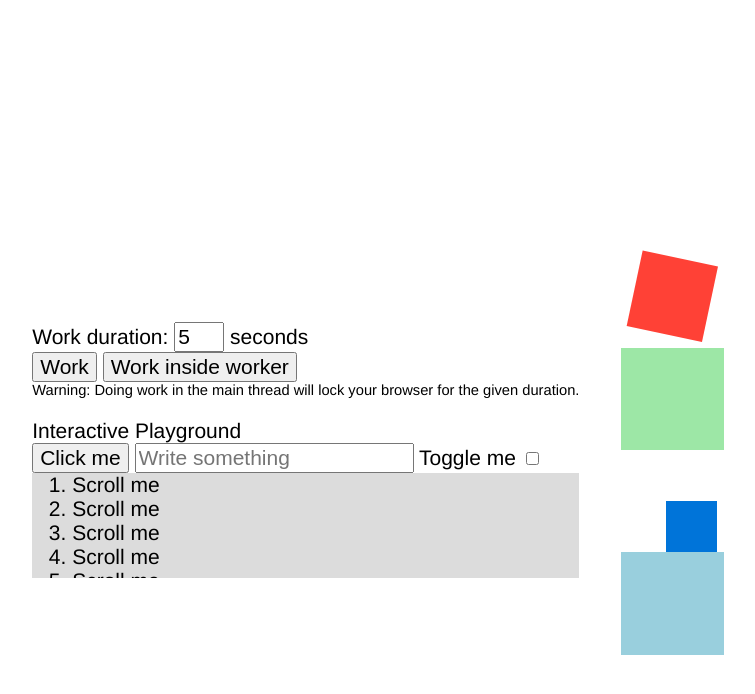
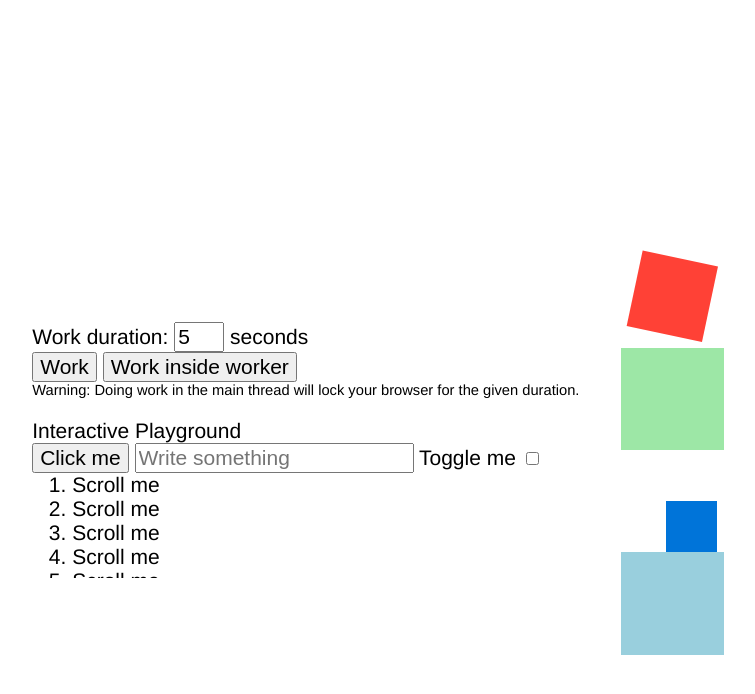
Before and after one commit to guilhermesimoes/guilhermesimoes.github.io, a Jekyll site: the page assets/blocks/web-worker/index.html, which Jekyll copies as it is, in a window 1280 px wide. Shown: the top 694 px of the page, without its empty margins (262-1017 px from the left). Built offline with Jekyll 4.4.1, drawn with Linux system fonts in a browser that asks for light colours.

Commit message:
Make colors generic where possible
For more on what that `field` color is, check:

- https://css-tricks.com/come-to-the-light-dark-side/#default-text-and-background-color-variables
- https://codepen.io/dutchcelt/pen/ExBYzrx

```diff
--- a/assets/blocks/animating-bars-going-down.html
+++ b/assets/blocks/animating-bars-going-down.html
@@ -41,7 +41,7 @@
 
 .chart .baseline {
   fill: none;
-  stroke: black;
+  stroke: currentColor;
 }
 </style>
 <body>
--- a/assets/blocks/animating-between-scales.html
+++ b/assets/blocks/animating-between-scales.html
@@ -27,7 +27,7 @@
 .chart .axis path,
 .chart .axis line {
   fill: none;
-  stroke: #000;
+  stroke: currentColor;
 }
 
 .chart .linear .point {
--- a/assets/blocks/web-worker/styles.css
+++ b/assets/blocks/web-worker/styles.css
@@ -33,7 +33,7 @@ main {
   margin: 0;
   height: 5em;
   overflow-y: scroll;
-  background-color: gainsboro;
+  background-color: field;
   overscroll-behavior: contain;
 }
 
--- a/assets/blocks/youtube-new-morphing-play-pause-svg-icon.html
+++ b/assets/blocks/youtube-new-morphing-play-pause-svg-icon.html
@@ -14,7 +14,7 @@
   padding: 0;
   height: 100%;
   border: 0;
-  background-color: white;
+  background-color: transparent;
   outline: none;
 }
 
@@ -22,6 +22,7 @@
   width: 100%;
   height: 100%;
   display: block;
+  fill: currentColor;
 }
 </style>
 <body>
```
